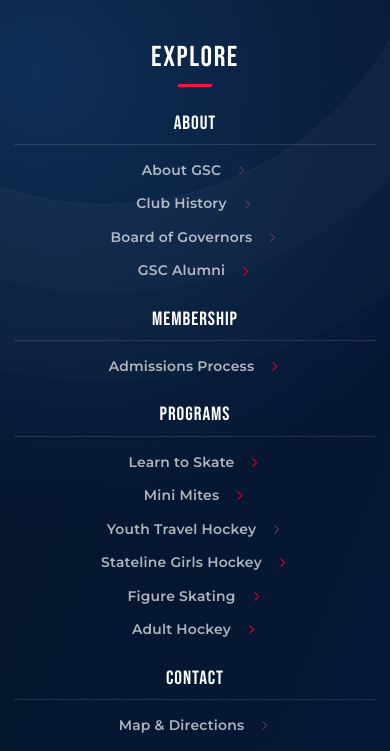
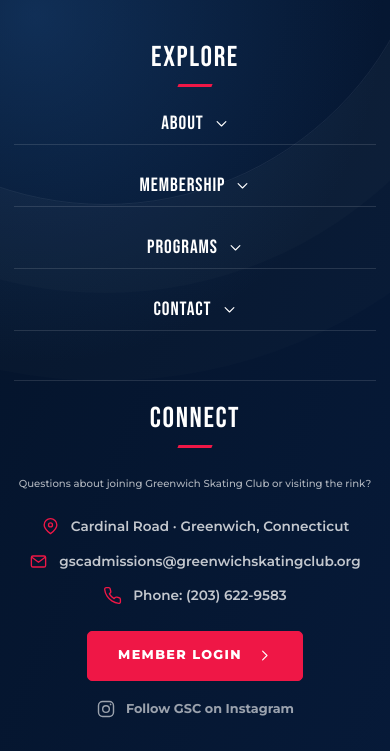
Before and after one commit to Avmannino/gsc_lts_webpage, a React (Vite) app: page / in a window 390 px wide. Shown: the part 3905-4656 px from the top of the page. Built offline with nearby package versions, Linux system fonts and the light colour scheme.

Commit message:
Make footer explore menu groups collapsible
Convert each explore group heading into a toggle button that expands
and collapses its link list with an animated max-height transition.

Co-Authored-By: Claude Sonnet 5 <noreply@anthropic.com>

```diff
--- a/src/Footer.css
+++ b/src/Footer.css
@@ -208,6 +208,7 @@
 
 .footer-logo:focus-visible,
 .footer-menu a:focus-visible,
+.footer-menu button:focus-visible,
 .footer-connect a:focus-visible,
 .site-footer__bottom a:focus-visible {
   outline:
@@ -233,12 +234,22 @@
 }
 
 .footer-menu__group-title {
+  display: flex;
+  align-items: center;
+  justify-content: space-between;
+
+  gap: 10px;
+  width: 100%;
+
   margin: 0 0 9px;
-  padding-bottom: 11px;
+  padding: 0 0 11px;
 
+  border: none;
   border-bottom:
     1px solid
     var(--footer-line);
+
+  background: none;
 
   color:
     var(--footer-white);
@@ -252,7 +263,46 @@
   font-weight: 400;
   letter-spacing: 0.05em;
   line-height: 1;
+  text-align: left;
   text-transform: uppercase;
+
+  cursor: pointer;
+
+  transition:
+    color 180ms ease;
+}
+
+.footer-menu__group-title:hover {
+  color:
+    var(--footer-red);
+}
+
+.footer-menu__group-arrow {
+  display: inline-flex;
+  flex: 0 0 auto;
+
+  transform:
+    rotate(90deg);
+
+  transition:
+    transform 220ms ease;
+}
+
+.footer-menu__group-arrow--open {
+  transform:
+    rotate(-90deg);
+}
+
+.footer-menu__group-panel {
+  overflow: hidden;
+
+  max-height: 0;
+
+  contain: layout;
+  will-change: max-height;
+
+  transition:
+    max-height 280ms ease;
 }
 
 .footer-menu__group ul {
@@ -263,6 +313,7 @@
 }
 
 .footer-menu__group a svg,
+.footer-menu__group button svg,
 .member-button svg {
   width: 15px;
   height: 15px;
@@ -756,6 +807,8 @@
   }
 
   .footer-menu__group-title {
+    justify-content: center;
+
     text-align: center;
   }
 
--- a/src/Footer.jsx
+++ b/src/Footer.jsx
@@ -1,3 +1,4 @@
+import { useEffect, useRef, useState } from "react";
 import "./Footer.css";
 
 /*
@@ -7,11 +8,14 @@ import "./Footer.css";
   Every internal footer link below is built from
   this base URL.
 */
-const SITE_URL = "https://www.greenwichskatingclub.com";
+const SITE_URL =
+  "https://www.greenwichskatingclub.com";
 
-const MEMBER_LOGIN_URL = "https://www.greenwichskatingclub.org/login";
+const MEMBER_LOGIN_URL =
+  "https://www.greenwichskatingclub.org/login";
 
-const ADMISSIONS_EMAIL = "gscadmissions@greenwichskatingclub.org";
+const ADMISSIONS_EMAIL =
+  "gscadmissions@greenwichskatingclub.org";
 
 const ADMISSIONS_PHONE = "(203) 622-9583";
 
@@ -92,7 +96,10 @@ const exploreGroups = [
 
 function ArrowIcon() {
   return (
-    <svg viewBox="0 0 24 24" aria-hidden="true">
+    <svg
+      viewBox="0 0 24 24"
+      aria-hidden="true"
+    >
       <path d="m9 5 7 7-7 7" />
     </svg>
   );
@@ -100,8 +107,17 @@ function ArrowIcon() {
 
 function EmailIcon() {
   return (
-    <svg viewBox="0 0 24 24" aria-hidden="true">
-      <rect x="3" y="5" width="18" height="14" rx="2" />
+    <svg
+      viewBox="0 0 24 24"
+      aria-hidden="true"
+    >
+      <rect
+        x="3"
+        y="5"
+        width="18"
+        height="14"
+        rx="2"
+      />
 
       <path d="m4 7 8 6 8-6" />
     </svg>
@@ -110,7 +126,10 @@ function EmailIcon() {
 
 function PinIcon() {
   return (
-    <svg viewBox="0 0 24 24" aria-hidden="true">
+    <svg
+      viewBox="0 0 24 24"
+      aria-hidden="true"
+    >
       <path
         d="
           M20 10
@@ -120,14 +139,21 @@ function PinIcon() {
         "
       />
 
-      <circle cx="12" cy="10" r="2.5" />
+      <circle
+        cx="12"
+        cy="10"
+        r="2.5"
+      />
     </svg>
   );
 }
 
 function PhoneIcon() {
   return (
-    <svg viewBox="0 0 24 24" aria-hidden="true">
+    <svg
+      viewBox="0 0 24 24"
+      aria-hidden="true"
+    >
       <path d="M22 16.92v3a2 2 0 0 1-2.18 2 19.79 19.79 0 0 1-8.63-3.07 19.5 19.5 0 0 1-6-6 19.79 19.79 0 0 1-3.07-8.67A2 2 0 0 1 4.11 2h3a2 2 0 0 1 2 1.72 12.84 12.84 0 0 0 .7 2.81 2 2 0 0 1-.45 2.11L8.09 9.91a16 16 0 0 0 6 6l1.27-1.27a2 2 0 0 1 2.11-.45 12.84 12.84 0 0 0 2.81.7A2 2 0 0 1 22 16.92z" />
     </svg>
   );
@@ -135,12 +161,30 @@ function PhoneIcon() {
 
 function InstagramIcon() {
   return (
-    <svg viewBox="0 0 24 24" aria-hidden="true">
-      <rect x="3" y="3" width="18" height="18" rx="5" />
+    <svg
+      viewBox="0 0 24 24"
+      aria-hidden="true"
+    >
+      <rect
+        x="3"
+        y="3"
+        width="18"
+        height="18"
+        rx="5"
+      />
 
-      <circle cx="12" cy="12" r="4" />
+      <circle
+        cx="12"
+        cy="12"
+        r="4"
+      />
 
-      <circle className="icon-fill" cx="17.5" cy="6.5" r="1" />
+      <circle
+        className="icon-fill"
+        cx="17.5"
+        cy="6.5"
+        r="1"
+      />
     </svg>
   );
 }
@@ -154,7 +198,9 @@ function FooterLogo() {
       aria-label="Greenwich Skating Club home"
     >
       <img
-        src={`${import.meta.env.BASE_URL}gsc-logo.png`}
+        src={`${
+          import.meta.env.BASE_URL
+        }gsc-logo.png`}
         alt="Greenwich Skating Club"
       />
     </a>
@@ -162,19 +208,92 @@ function FooterLogo() {
 }
 
 function ExploreMenu() {
+  const [openGroups, setOpenGroups] = useState(() => new Set());
+  const [panelHeights, setPanelHeights] = useState({});
+  const panelRefs = useRef(new Map());
+
+  useEffect(() => {
+    const heights = {};
+
+    panelRefs.current.forEach((node, title) => {
+      heights[title] = node.scrollHeight;
+    });
+
+    setPanelHeights(heights);
+  }, []);
+
+  const toggleGroup = (title) => {
+    setOpenGroups((current) => {
+      const next = new Set(current);
+
+      if (next.has(title)) {
+        next.delete(title);
+      } else {
+        next.add(title);
+      }
+
+      return next;
+    });
+  };
+
   return (
-    <nav className="footer-menu" aria-label="Footer navigation">
+    <nav
+      className="footer-menu"
+      aria-label="Footer navigation"
+    >
       <h2>Explore</h2>
 
       <div className="footer-menu__groups">
-        {exploreGroups.map((group) => (
-          <div className="footer-menu__group" key={group.title}>
-            <h3 className="footer-menu__group-title">{group.title}</h3>
+        {exploreGroups.map((group) => {
+          const isOpen = openGroups.has(group.title);
+          const measuredHeight = panelHeights[group.title];
 
-            <ul>
+          return (
+            <div
+              className="footer-menu__group"
+              key={group.title}
+            >
+              <button
+                type="button"
+                className="footer-menu__group-title"
+                onClick={() => toggleGroup(group.title)}
+                aria-expanded={isOpen}
+              >
+                <span>{group.title}</span>
+
+                <span
+                  className={`footer-menu__group-arrow${
+                    isOpen ? " footer-menu__group-arrow--open" : ""
+                  }`}
+                  aria-hidden="true"
+                >
+                  <ArrowIcon />
+                </span>
+              </button>
+
+              <div
+                className={`footer-menu__group-panel${
+                  isOpen ? " footer-menu__group-panel--open" : ""
+                }`}
+                style={{
+                  maxHeight: isOpen ? `${measuredHeight ?? 600}px` : "0px",
+                }}
+              >
+                <ul
+                  ref={(node) => {
+                    if (node) {
+                      panelRefs.current.set(group.title, node);
+                    } else {
+                      panelRefs.current.delete(group.title);
+                    }
+                  }}
+                >
                   {group.links.map((link) => (
                     <li key={link.label}>
-                  <a href={link.href} target="_top">
+                      <a
+                        href={link.href}
+                        target="_top"
+                      >
                         <span>{link.label}</span>
 
                         <ArrowIcon />
@@ -183,7 +302,9 @@ function ExploreMenu() {
                   ))}
                 </ul>
               </div>
-        ))}
+            </div>
+          );
+        })}
       </div>
     </nav>
   );
@@ -191,32 +312,48 @@ function ExploreMenu() {
 
 function ConnectPanel() {
   return (
-    <section className="footer-connect" aria-labelledby="connect-title">
+    <section
+      className="footer-connect"
+      aria-labelledby="connect-title"
+    >
       <div className="footer-connect__info">
-        <h2 id="connect-title">Connect</h2>
+        <h2 id="connect-title">
+          Connect
+        </h2>
 
         <p>
-          Questions about joining Greenwich Skating Club or visiting the
-          rink?
+          Questions about joining Greenwich Skating
+          Club or visiting the rink?
         </p>
 
         <div className="footer-connect__details">
-          <a href={`${SITE_URL}/directions`} target="_top">
+          <a
+            href={`${SITE_URL}/directions`}
+            target="_top"
+          >
             <PinIcon />
 
-            <span>Cardinal Road · Greenwich, Connecticut</span>
+            <span>
+              Cardinal Road · Greenwich, Connecticut
+            </span>
           </a>
 
           <a href={`mailto:${ADMISSIONS_EMAIL}`}>
             <EmailIcon />
 
-            <span>{ADMISSIONS_EMAIL}</span>
+            <span>
+              {ADMISSIONS_EMAIL}
+            </span>
           </a>
 
-          <a href={`tel:+1${ADMISSIONS_PHONE.replace(/\D/g, "")}`}>
+          <a
+            href={`tel:+1${ADMISSIONS_PHONE.replace(/\D/g, "")}`}
+          >
             <PhoneIcon />
 
-            <span>Phone: {ADMISSIONS_PHONE}</span>
+            <span>
+              Phone: {ADMISSIONS_PHONE}
+            </span>
           </a>
         </div>
 
@@ -239,7 +376,9 @@ function ConnectPanel() {
         >
           <InstagramIcon />
 
-          <span>Follow GSC on Instagram</span>
+          <span>
+            Follow GSC on Instagram
+          </span>
         </a>
       </div>
 
@@ -256,19 +395,29 @@ function ConnectPanel() {
 }
 
 function Footer() {
-  const currentYear = new Date().getFullYear();
+  const currentYear =
+    new Date().getFullYear();
 
   return (
     <footer className="site-footer">
-      <div className="site-footer__accent" aria-hidden="true">
+      <div
+        className="site-footer__accent"
+        aria-hidden="true"
+      >
         <span />
         <span />
       </div>
 
-      <div className="site-footer__rings" aria-hidden="true" />
+      <div
+        className="site-footer__rings"
+        aria-hidden="true"
+      />
 
       <div className="footer-container site-footer__main">
-        <section className="footer-brand" aria-label="Greenwich Skating Club">
+        <section
+          className="footer-brand"
+          aria-label="Greenwich Skating Club"
+        >
           <FooterLogo />
         </section>
 
@@ -279,7 +428,9 @@ function Footer() {
 
       <div className="site-footer__bottom">
         <div className="footer-container site-footer__bottom-inner">
-          <p>© {currentYear} Greenwich Skating Club</p>
+          <p>
+            © {currentYear} Greenwich Skating Club
+          </p>
         </div>
       </div>
     </footer>
```
Lines whose indentation alone changed are shown as unchanged.
